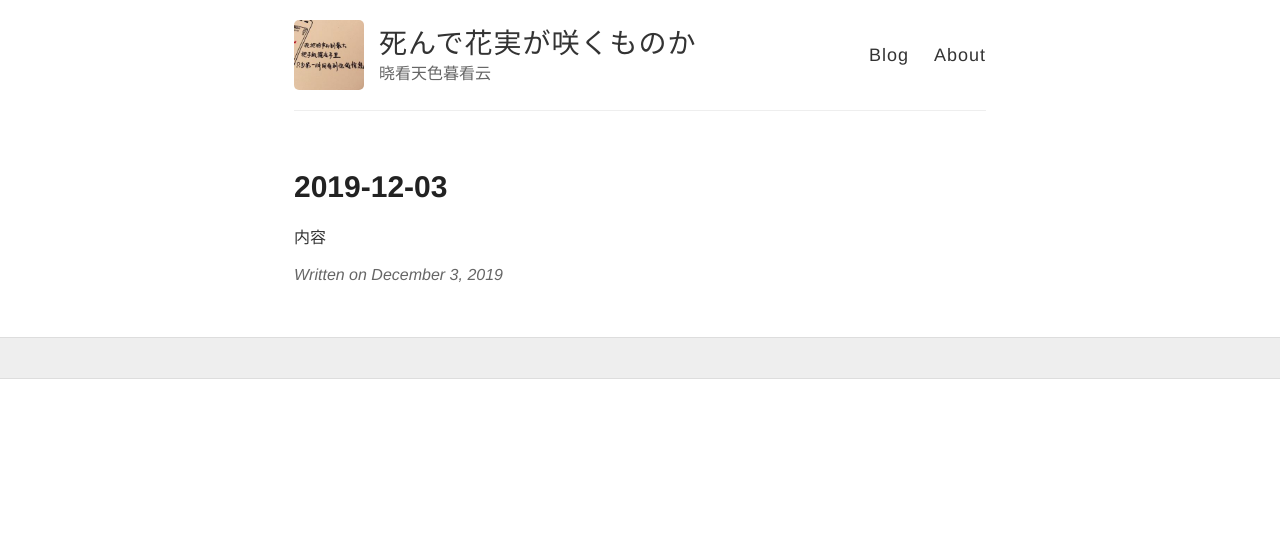
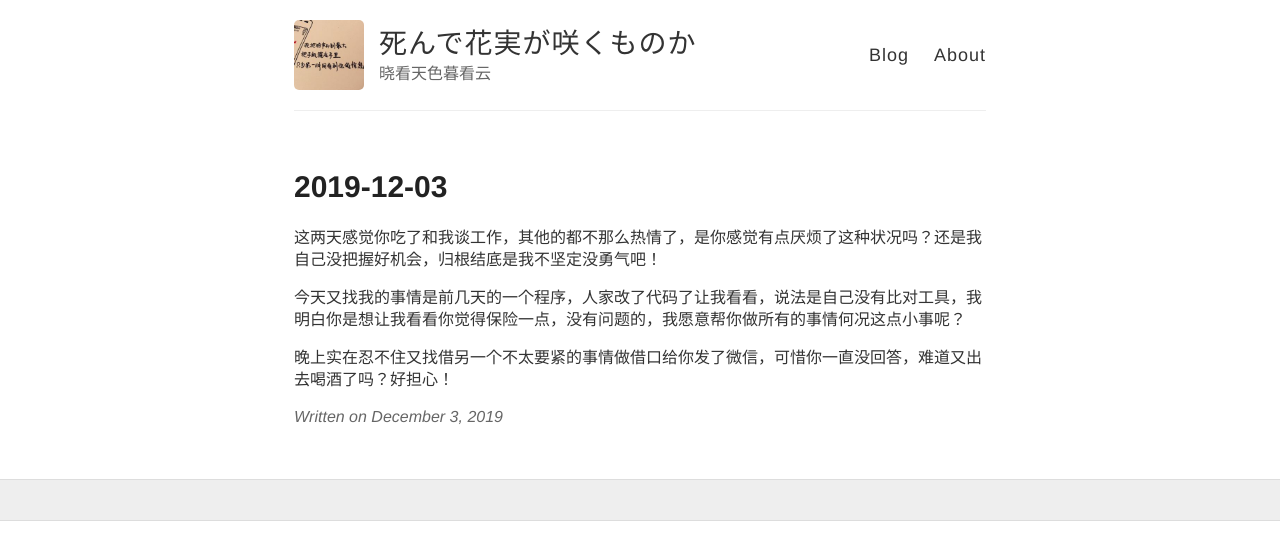
Before and after one commit to wiki650/wiki650.github.io, a Jekyll site: the page built from _posts/2019-12-03-wiki20191203.md, in a window 1280 px wide. Shown: the top 560 px of the page. Built offline with Jekyll 4.4.1, drawn with Linux system fonts in a browser that asks for light colours; comment, search, counter and statistics services are not loaded.

Commit message:
Update 2019-12-03-wiki20191203.md

```diff
--- a/_posts/2019-12-03-wiki20191203.md
+++ b/_posts/2019-12-03-wiki20191203.md
@@ -3,4 +3,8 @@ layout: post
 title: 2019-12-03
 ---
 
-内容
+这两天感觉你吃了和我谈工作，其他的都不那么热情了，是你感觉有点厌烦了这种状况吗？还是我自己没把握好机会，归根结底是我不坚定没勇气吧！
+
+今天又找我的事情是前几天的一个程序，人家改了代码了让我看看，说法是自己没有比对工具，我明白你是想让我看看你觉得保险一点，没有问题的，我愿意帮你做所有的事情何况这点小事呢？
+
+晚上实在忍不住又找借另一个不太要紧的事情做借口给你发了微信，可惜你一直没回答，难道又出去喝酒了吗？好担心！
```
